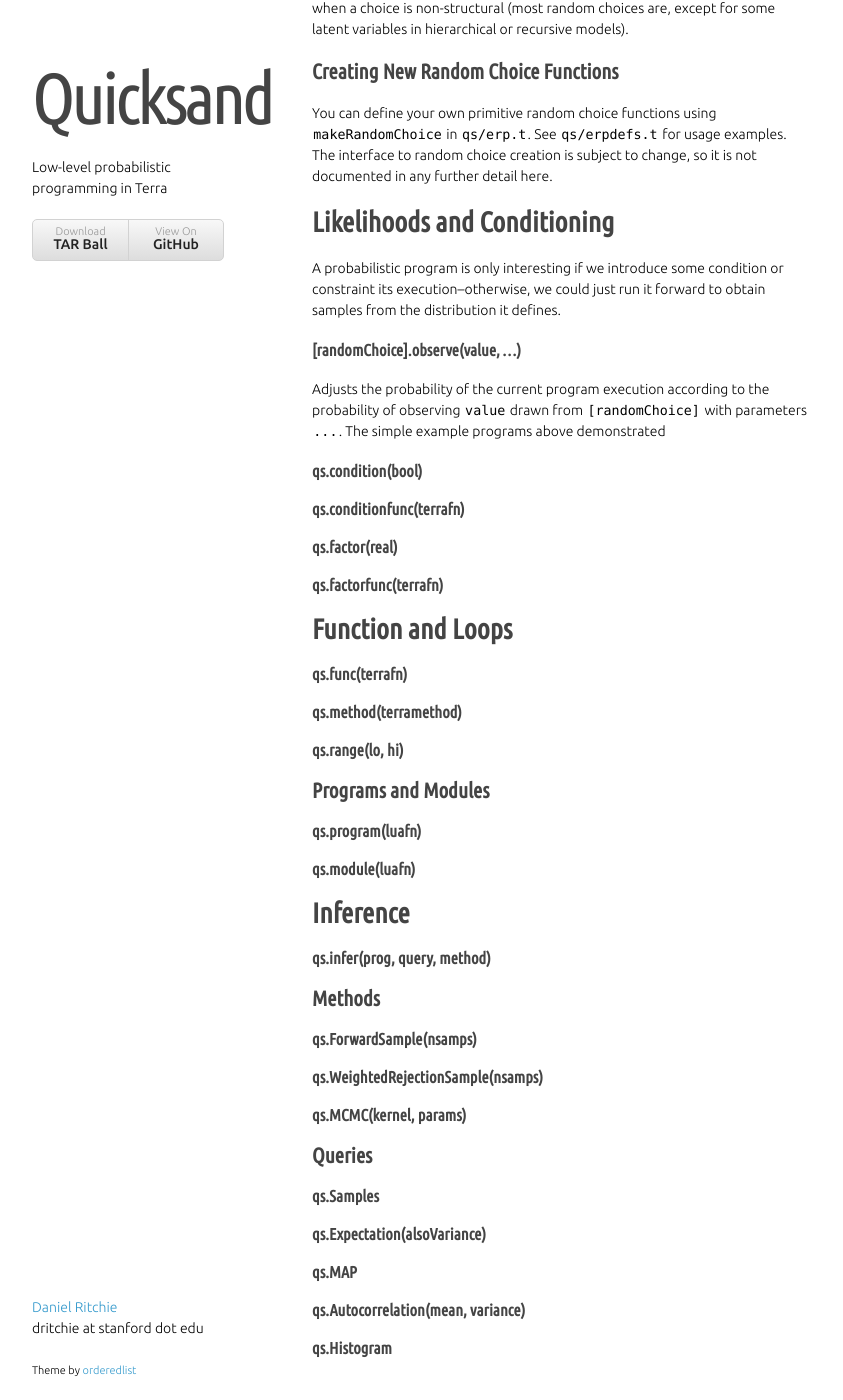
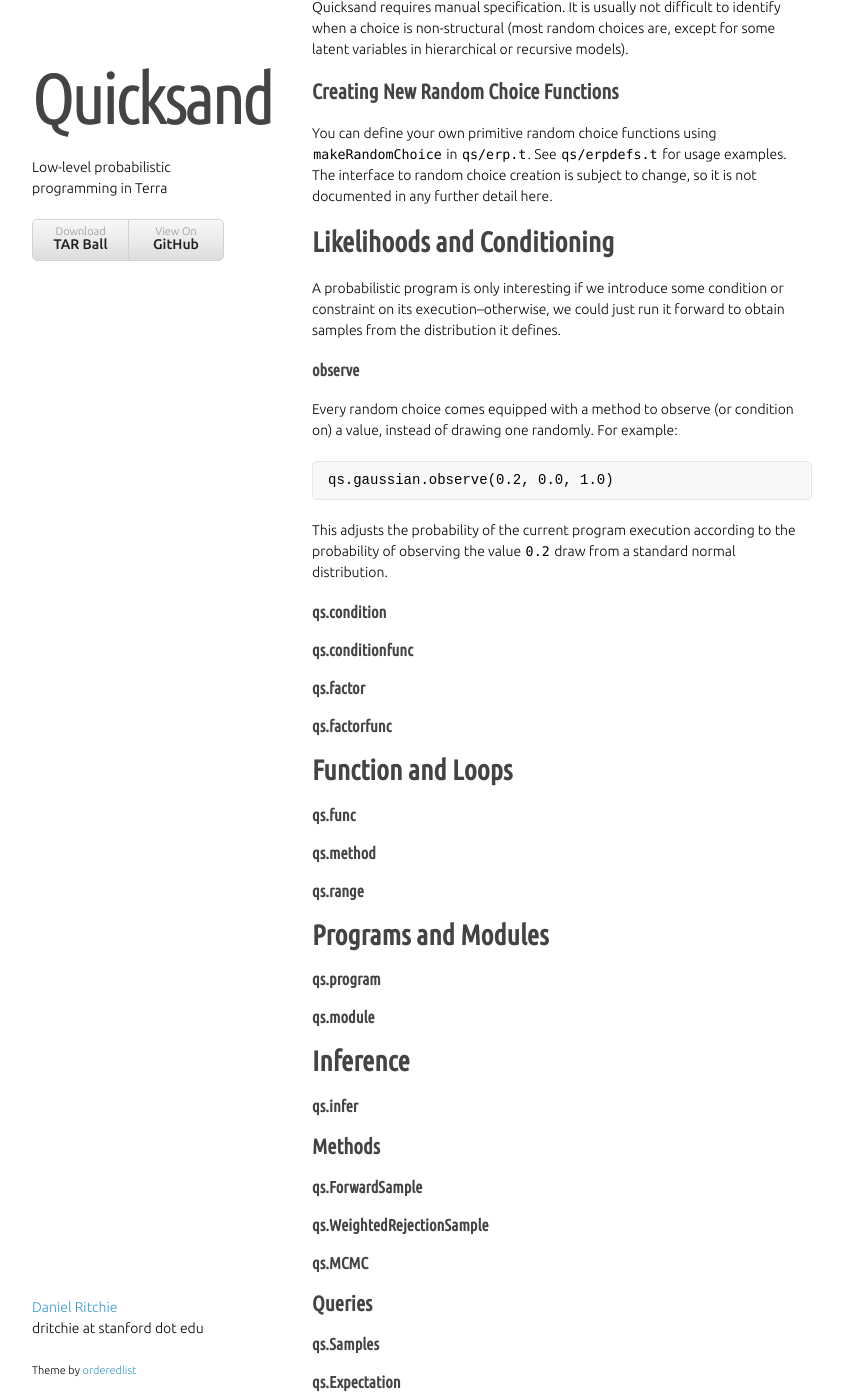
Before and after one commit to dritchie/quicksand, a Jekyll site: the page built from index.md, in a window 1280 px wide and 1400 px high, scrolled down 4873 px. Shown: the whole window, without its empty margins (218-1061 px from the left). Built offline with Jekyll 4.4.1, drawn with Linux system fonts in a browser that asks for light colours; some web fonts are replaced; some of the changed text lies outside the part shown.

Commit message:
Fiddling, plus observe.

```diff
--- a/index.md
+++ b/index.md
@@ -165,59 +165,63 @@
 
 # Likelihoods and Conditioning
 
-A probabilistic program is only interesting if we introduce some condition or constraint its execution--otherwise, we could just run it forward to obtain samples from the distribution it defines.
+A probabilistic program is only interesting if we introduce some condition or constraint on its execution--otherwise, we could just run it forward to obtain samples from the distribution it defines.
 
-### [randomChoice].observe(value, ...)
+### observe
 
-Adjusts the probability of the current program execution according to the probability of observing `value` drawn from `[randomChoice]` with parameters `...`. The simple example programs above demonstrated
+Every random choice comes equipped with a method to observe (or condition on) a value, instead of drawing one randomly. For example:
 
-### qs.condition(bool)
+	qs.gaussian.observe(0.2, 0.0, 1.0)
 
-### qs.conditionfunc(terrafn)
+This adjusts the probability of the current program execution according to the probability of observing the value `0.2` draw from a standard normal distribution.
 
-### qs.factor(real)
+### qs.condition
 
-### qs.factorfunc(terrafn)
+### qs.conditionfunc
+
+### qs.factor
+
+### qs.factorfunc
 
 
 # Function and Loops
 
-### qs.func(terrafn)
+### qs.func
 
-### qs.method(terramethod)
+### qs.method
 
-### qs.range(lo, hi)
+### qs.range
 
 
-## Programs and Modules
+# Programs and Modules
 
-### qs.program(luafn)
+### qs.program
 
-### qs.module(luafn)
+### qs.module
 
 
 # Inference
 
-### qs.infer(prog, query, method)
+### qs.infer
 
 
 ## Methods
 
-### qs.ForwardSample(nsamps)
+### qs.ForwardSample
 
-### qs.WeightedRejectionSample(nsamps)
+### qs.WeightedRejectionSample
 
-### qs.MCMC(kernel, params)
+### qs.MCMC
 
 
 ## Queries
 
 ### qs.Samples
 
-### qs.Expectation(alsoVariance)
+### qs.Expectation
 
 ### qs.MAP
 
-### qs.Autocorrelation(mean, variance)
+### qs.Autocorrelation
 
 ### qs.Histogram
```
